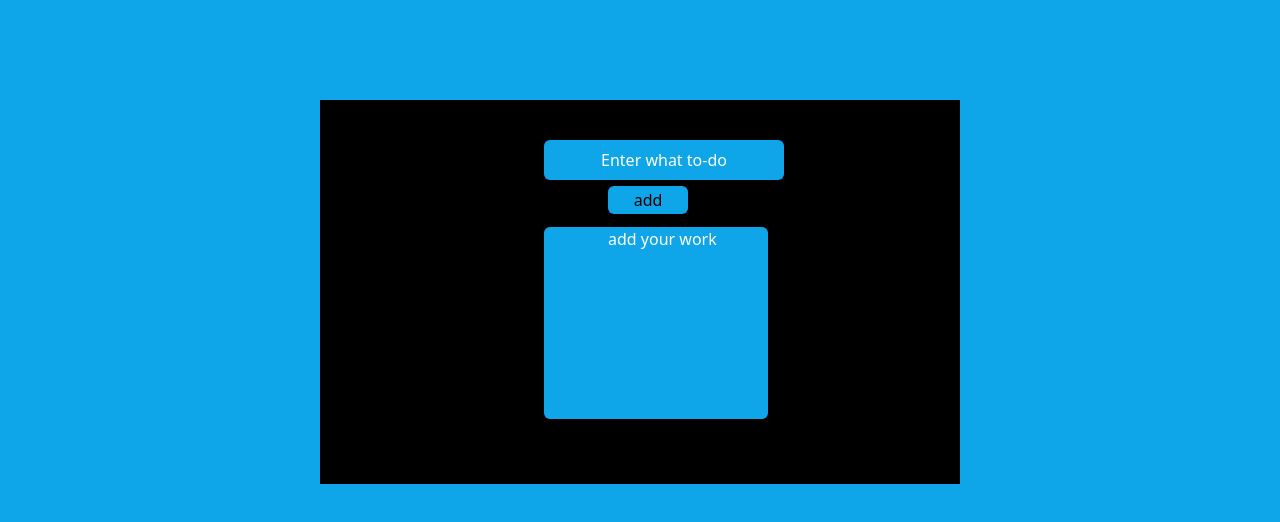
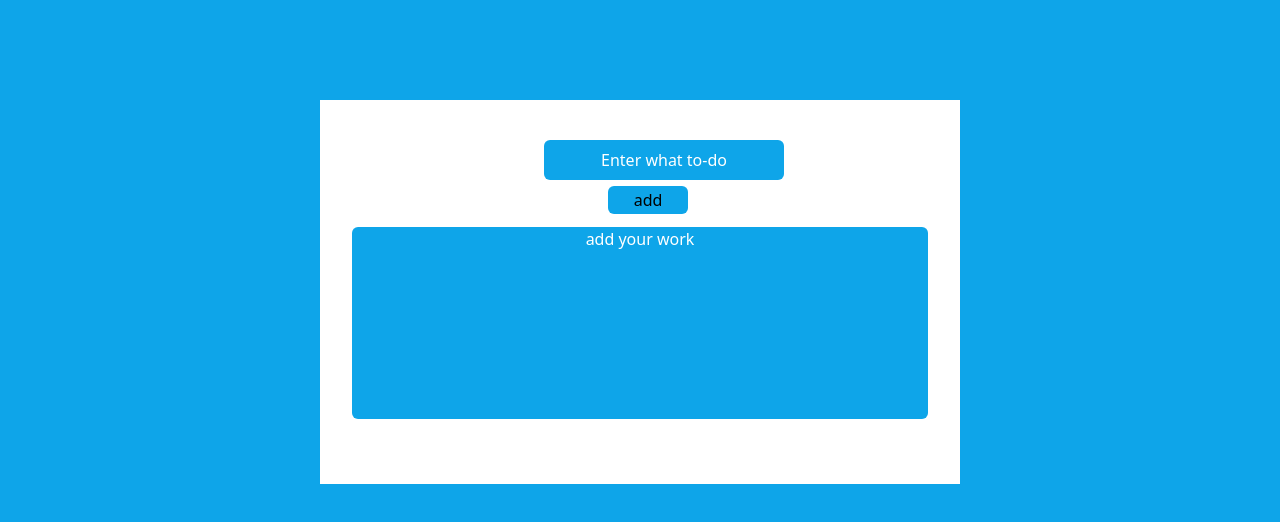
Before and after one commit to waqastariqtiti/todo-website, a website: page home.html in a window 1280 px wide. Shown: the part 98-620 px from the top of the page. Drawn offline with nearby package versions, Linux system fonts and the light colour scheme.

```diff
--- a/home.html
+++ b/home.html
@@ -55,7 +55,7 @@
         </div>
       </div>
     </header>
-    <main class="bg-black mx-80 h-96 w-[50%] mt-[8%]">
+    <main class="bg-white mx-80 h-96 w-[50%] mt-[8%]">
       <div class="">
         <input
           type="text"
@@ -74,9 +74,9 @@
 
       <div
         id="list"
-        class="text-white ml-[35%] mt-[2%] bg-sky-500 w-[35%] h-48 rounded-md "
+        class="text-white ml-[5%] mt-[2%] bg-sky-500 w-[90%] h-48 rounded-md text-center"
       >
-        <p class="ml-16">add your work</p>
+        <p class="">add your work</p>
       </div>
     </main>
     <script src="./home.js"></script>
```
